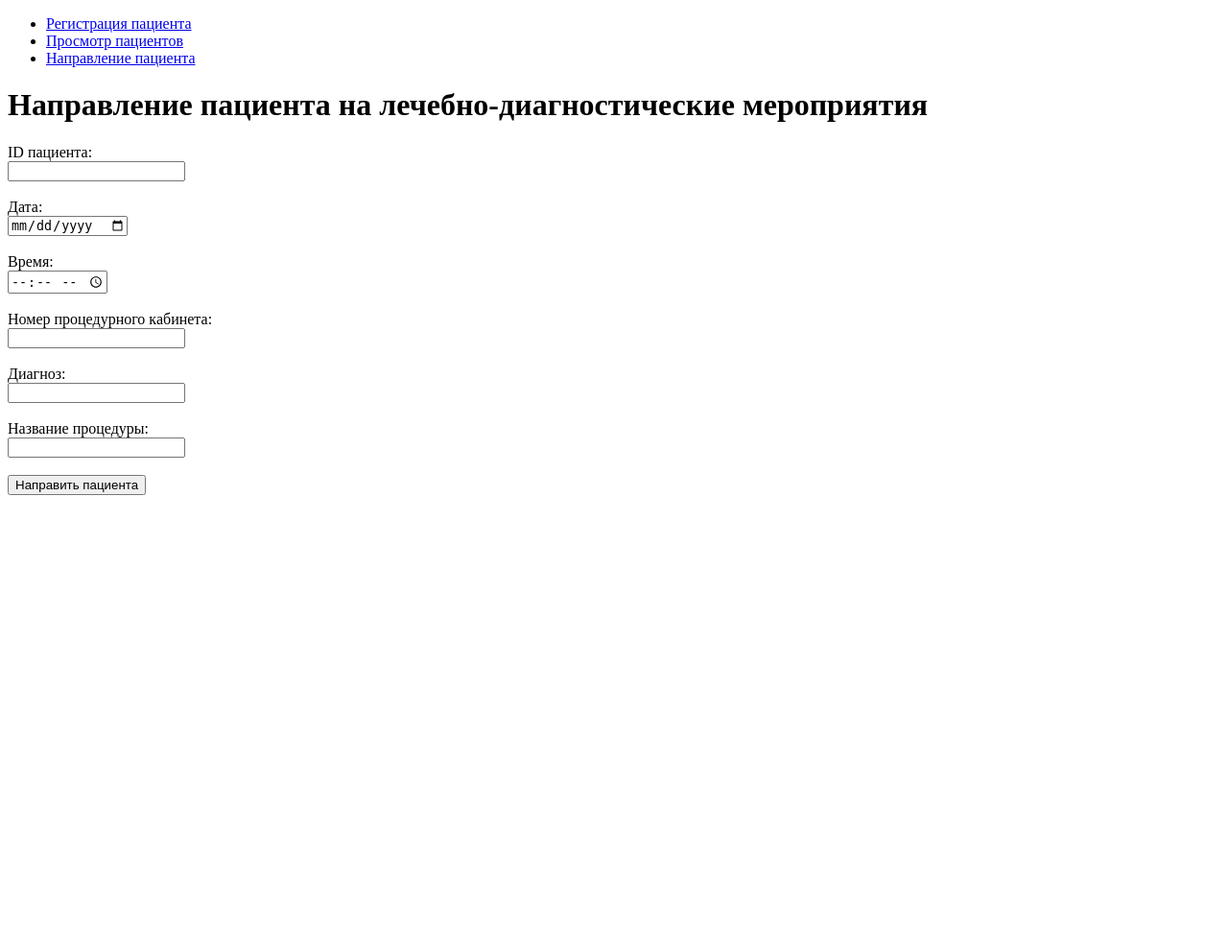
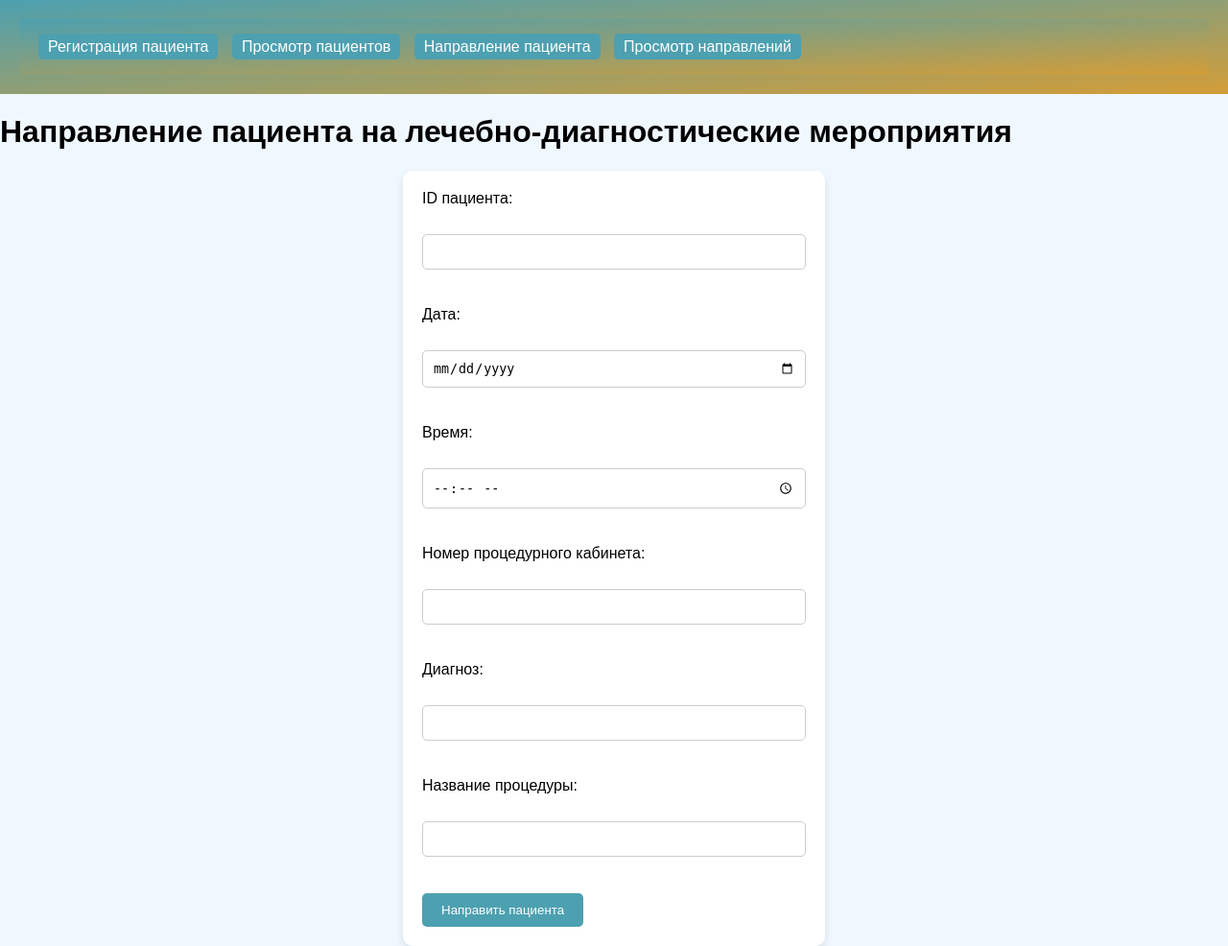
Before and after one commit to lisitsya567/hospital_web_python, a Flask app: page /refer_patient in a window 1280 px wide. Shown: the whole page at 96% size. Before the commit the page ends 516 px from the top, so only its background shows below. Run offline with Flask 3, Linux system fonts and the light colour scheme.

Commit message:
Add files via upload

```diff
--- /dev/null
+++ b/static/styles.css
@@ -0,0 +1,78 @@
+/* Общие стили */
+body {
+    font-family: Arial, sans-serif;
+    margin: 0;
+    padding: 0;
+    background-color: #f0f8ff; /* Голубой цвет фона */
+}
+
+header {
+    background: linear-gradient(to bottom right, #4da0b0, #d39d38); /* Градиентный фон для хедера */
+    padding: 20px;
+}
+
+nav ul {
+    list-style-type: none;
+    margin: 0;
+    padding: 0;
+}
+
+nav ul li {
+    display: inline;
+    margin-right: 10px;
+}
+
+nav ul li a {
+    color: white;
+    text-decoration: none;
+    padding: 5px 10px;
+    border-radius: 5px;
+    background-color: #4da0b0; /* Цвет кнопок */
+}
+
+nav ul li a:hover {
+    background-color: #357083; /* Цвет кнопок при наведении */
+}
+
+/* Стили для форм */
+form {
+    background-color: #fff; /* Белый цвет фона форм */
+    padding: 20px;
+    border-radius: 10px;
+    box-shadow: 0 4px 8px rgba(0, 0, 0, 0.1); /* Тень для форм */
+    width: 400px;
+    margin: 0 auto;
+}
+
+label {
+    display: block;
+    margin-bottom: 10px;
+}
+
+input[type="text"],
+input[type="email"],
+input[type="tel"],
+input[type="date"],
+input[type="time"],
+textarea,
+select {
+    width: 100%;
+    padding: 10px;
+    border: 1px solid #ccc;
+    border-radius: 5px;
+    margin-bottom: 20px;
+    box-sizing: border-box;
+}
+
+input[type="submit"] {
+    background-color: #4da0b0; /* Цвет кнопок отправки форм */
+    color: white;
+    padding: 10px 20px;
+    border: none;
+    border-radius: 5px;
+    cursor: pointer;
+}
+
+input[type="submit"]:hover {
+    background-color: #357083; /* Цвет кнопок отправки форм при наведении */
+}
--- /dev/null
+++ b/templates/header.html
@@ -0,0 +1,10 @@
+<header>
+    <nav>
+        <ul>
+            <li><a href="/register_patient">Регистрация пациента</a></li>
+            <li><a href="/view_patients">Просмотр пациентов</a></li>
+            <li><a href="/refer_patient">Направление пациента</a></li>
+            <li><a href="/view_referrals">Просмотр направлений</a></li>
+        </ul>
+    </nav>
+</header>
--- a/templates/refer_patient.html
+++ b/templates/refer_patient.html
@@ -4,14 +4,16 @@
     <meta charset="UTF-8">
     <meta name="viewport" content="width=device-width, initial-scale=1.0">
     <title>Направление пациента</title>
+    <link rel="stylesheet" href="{{ url_for('static', filename='styles.css') }}">
 </head>
 <body>
     <header>
         <nav>
             <ul>
-                <li><a href="/register_patient">Регистрация пациента</a></li>
-                <li><a href="/view_patients">Просмотр пациентов</a></li>
-                <li><a href="/refer_patient">Направление пациента</a></li>
+<!--                <li><a href="/register_patient">Регистрация пациента</a></li>-->
+<!--                <li><a href="/view_patients">Просмотр пациентов</a></li>-->
+<!--                <li><a href="/refer_patient">Направление пациента</a></li>-->
+                {% include 'header.html' %}
             </ul>
         </nav>
     </header>
--- a/templates/view_patient.html
+++ b/templates/view_patient.html
@@ -4,13 +4,15 @@
     <meta charset="UTF-8">
     <meta name="viewport" content="width=device-width, initial-scale=1.0">
     <title>Просмотр информации о пациенте</title>
+    <link rel="stylesheet" href="{{ url_for('static', filename='styles.css') }}">
 </head>
 <body>
     <header>
         <nav>
             <ul>
-                <li><a href="/register_patient">Регистрация пациента</a></li>
-                <li><a href="/view_patients">Просмотр пациентов</a></li>
+<!--                <li><a href="/register_patient">Регистрация пациента</a></li>-->
+<!--                <li><a href="/view_patients">Просмотр пациентов</a></li>-->
+                {% include 'header.html' %}
             </ul>
         </nav>
     </header>
--- a/templates/view_patients.html
+++ b/templates/view_patients.html
@@ -4,13 +4,15 @@
     <meta charset="UTF-8">
     <meta name="viewport" content="width=device-width, initial-scale=1.0">
     <title>Просмотр пациентов</title>
+    <link rel="stylesheet" href="{{ url_for('static', filename='styles.css') }}">
 </head>
 <body>
     <header>
         <nav>
             <ul>
-                <li><a href="/register_patient">Регистрация пациента</a></li>
-                <li><a href="/view_patients">Просмотр пациентов</a></li>
+<!--                <li><a href="/register_patient">Регистрация пациента</a></li>-->
+<!--                <li><a href="/view_patients">Просмотр пациентов</a></li>-->
+                {% include 'header.html' %}
             </ul>
         </nav>
     </header>
--- a/templates/view_referral.html
+++ b/templates/view_referral.html
@@ -4,6 +4,7 @@
     <meta charset="UTF-8">
     <meta name="viewport" content="width=device-width, initial-scale=1.0">
     <title>Просмотр направления</title>
+
 </head>
 <body>
     <header>
```
Also changed, not shown: templates/index.html (+6 -4 lines), templates/register_patient.html (+8 -0 lines), templates/view_referrals.html (+6 -8 lines).
